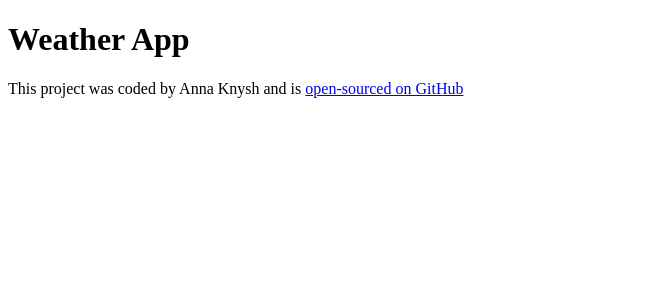
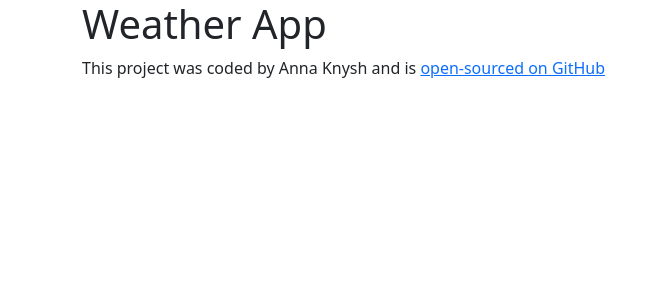
Before and after one commit to annaknish/react-weather-app, a React (Create React App) app: page / in a window 1280 px wide. Shown: the top 300 px of the page, without its empty margins (0-661 px from the left). Built offline with nearby package versions, Linux system fonts and the light colour scheme.

Commit message:
Added Bootstrap to the project

```diff
--- a/package.json
+++ b/package.json
@@ -6,6 +6,7 @@
     "@testing-library/jest-dom": "^5.16.5",
     "@testing-library/react": "^13.4.0",
     "@testing-library/user-event": "^13.5.0",
+    "bootstrap": "^5.2.2",
     "react": "^18.2.0",
     "react-dom": "^18.2.0",
     "react-scripts": "5.0.1",
--- a/public/index.html
+++ b/public/index.html
@@ -2,7 +2,6 @@
 <html lang="en">
   <head>
     <meta charset="utf-8" />
-    <link rel="icon" href="%PUBLIC_URL%/favicon.ico" />
     <meta name="viewport" content="width=device-width, initial-scale=1" />
     <meta name="theme-color" content="#000000" />
     <meta name="description" content="Weather application" />
--- a/src/App.js
+++ b/src/App.js
@@ -1,8 +1,10 @@
+import React from "react";
 import "./App.css";
 
 export default function App() {
   return (
     <div className="App">
+      <div className="container">
           <h1>Weather App</h1>
           <footer>
             This project was coded by Anna Knysh and is {""}
@@ -15,5 +17,6 @@ export default function App() {
             </a>
           </footer>
       </div>
+    </div>
   );
 }
```
Also changed, not shown: src/index.js (+7 -6 lines), 1 other file (tests, documents, lock files or other folders). Lines whose indentation alone changed are shown as unchanged.
